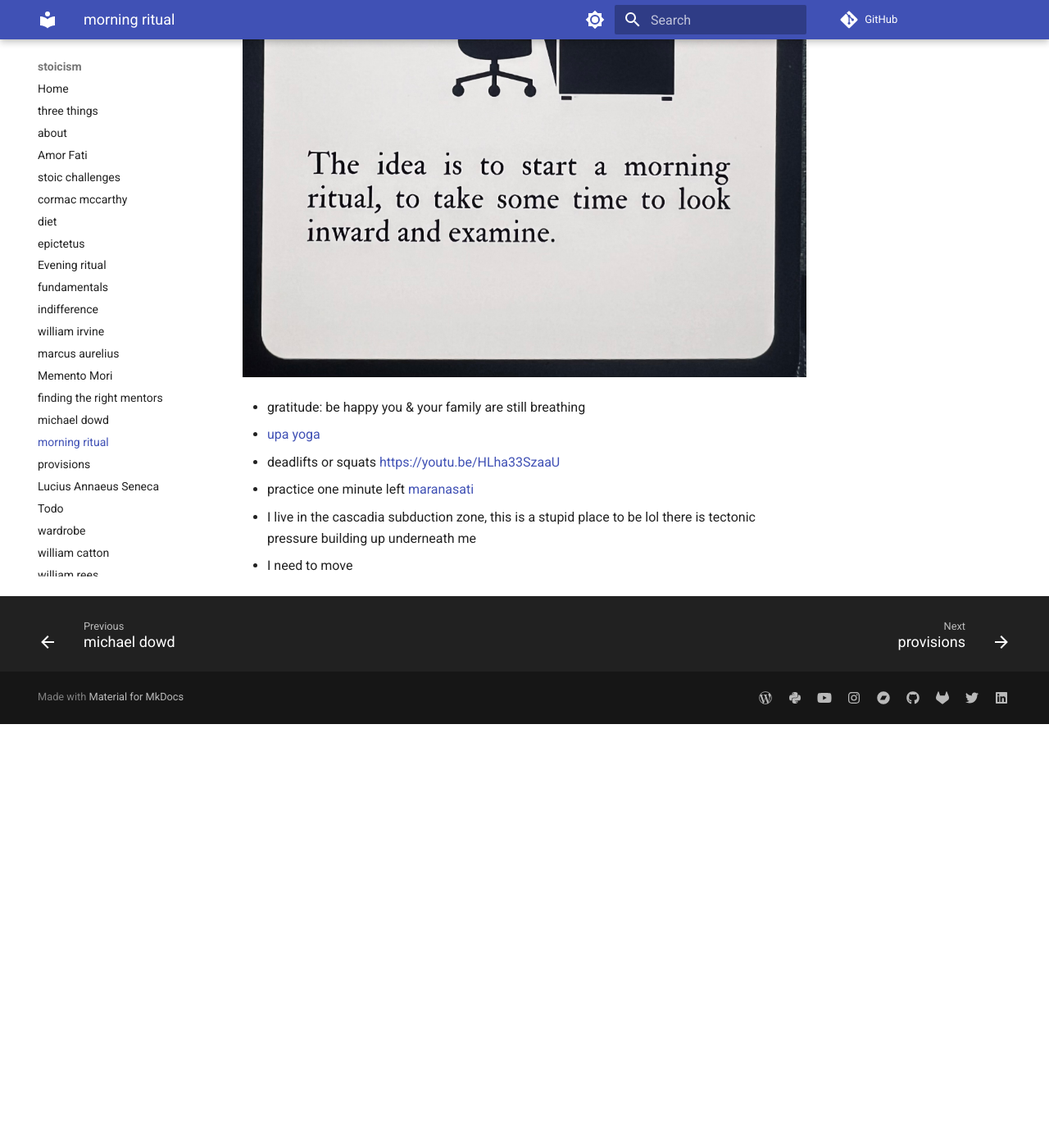
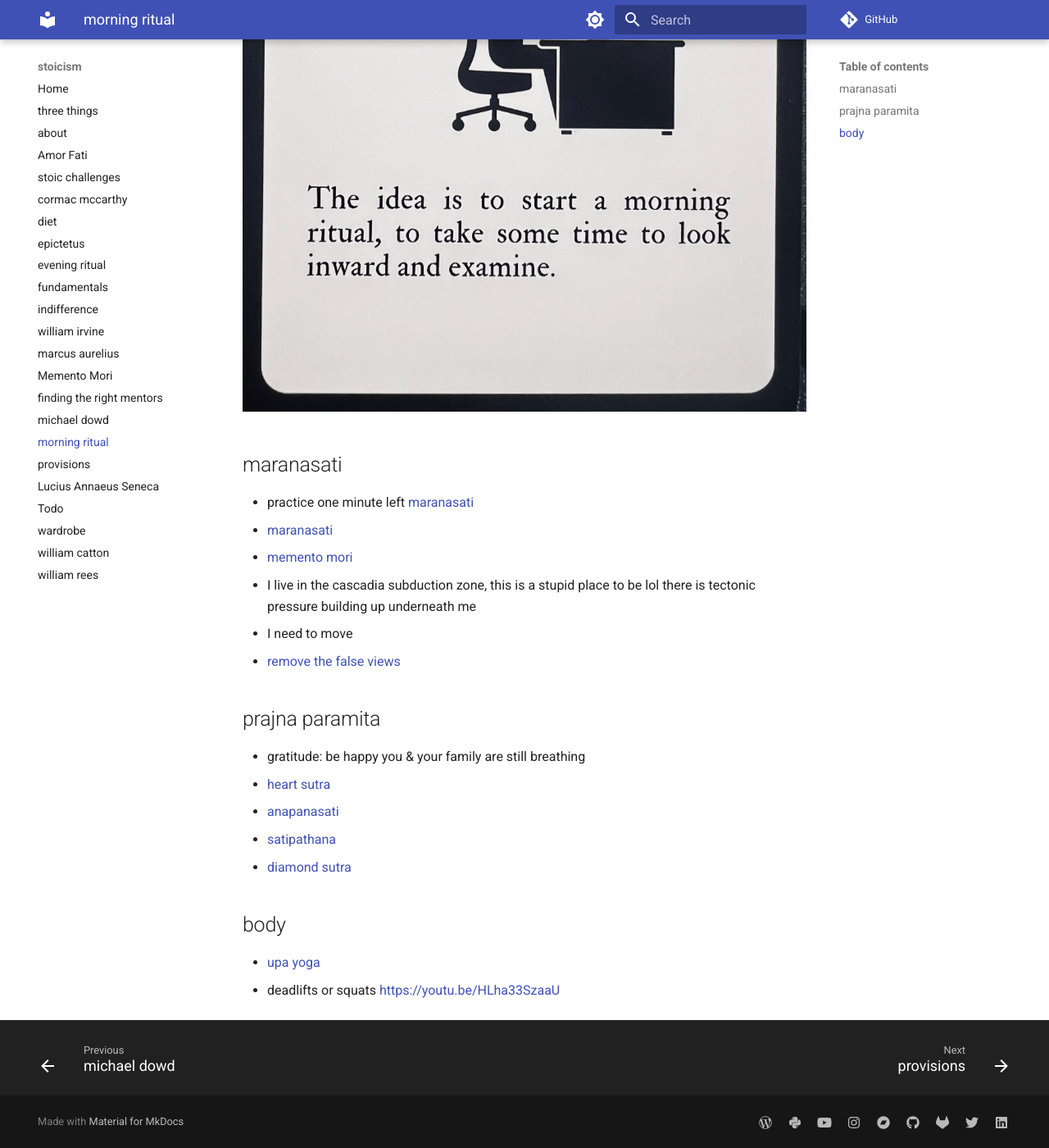
Before and after one commit to shane0/stoicism, an MkDocs documentation site: the page built from docs/morning_ritual.md, in a window 1280 px wide and 1400 px high, scrolled down 938 px. Shown: the whole window at 82% size. Built offline with MkDocs 1.6.1 and Material for MkDocs 9.7.7, drawn with Linux system fonts in a browser that asks for light colours; comment, search, counter and statistics services are not loaded; the version menu is left out; before the commit the page ends 1821 px from its top, so only the background shows below that; some of the changed text lies outside the part shown.

Commit message:
docs(ritual): ritual updates

```diff
--- a/docs/morning_ritual.md
+++ b/docs/morning_ritual.md
@@ -1,15 +1,35 @@
 ---
 tags:
   - stoic challenge
+  - death
+  - fearless
+  - memento mori
   - ritual
 ---
 # morning ritual
 
+[mind ground[(https://shanenull.com/buddhism/latest/mind_ground/){ .md-button }
+
 ![j](images/morning.jpeg)
 
+## maranasati
+
+- practice one minute left [maranasati](https://shanenull.com/buddhism/2023/maranasati/)
+- [maranasati](https://shanenull.com/buddhism/2023/maranasati/)
+- [memento mori](memento_mori.md)
+- I live in the cascadia subduction zone, this is a stupid place to be lol there is tectonic pressure building up underneath me
+- I need to move
+- [remove the false views](https://shanenull.com/buddhism/2024/samudaya/#false-views)
+
+## prajna paramita
+
 - gratitude: be happy you & your family are still breathing
+- [heart sutra](https://shanenull.com/buddhism/2024/heart_sutra/)
+- [anapanasati](https://shanenull.com/buddhism/2023/anapanasati/)
+- [satipathana](https://shane0.pythonanywhere.com/meditation/meditation/10)
+- [diamond sutra](https://shanenull.com/buddhism/2024/diamond_sutra/)
+
+## body
+
 - [upa yoga](https://youtu.be/Jf5qUhz-FVk)
 - deadlifts or squats <https://youtu.be/HLha33SzaaU>
-- practice one minute left [maranasati](https://shanenull.com/buddhism/2023/maranasati/)
-- I live in the cascadia subduction zone, this is a stupid place to be lol there is tectonic pressure building up underneath me
-- I need to move
```
Also changed, not shown: docs/evening_ritual.md (+20 -3 lines).
